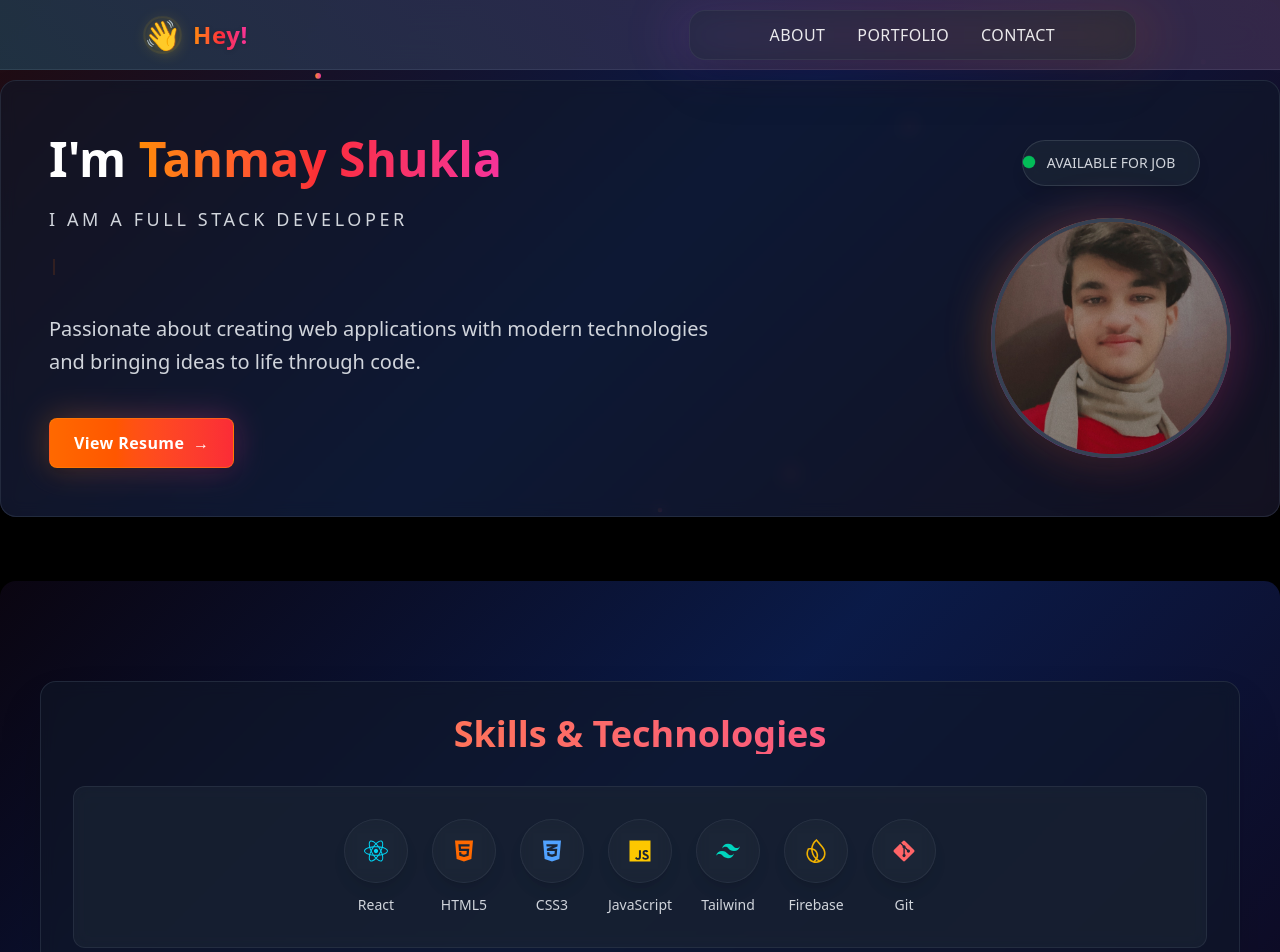
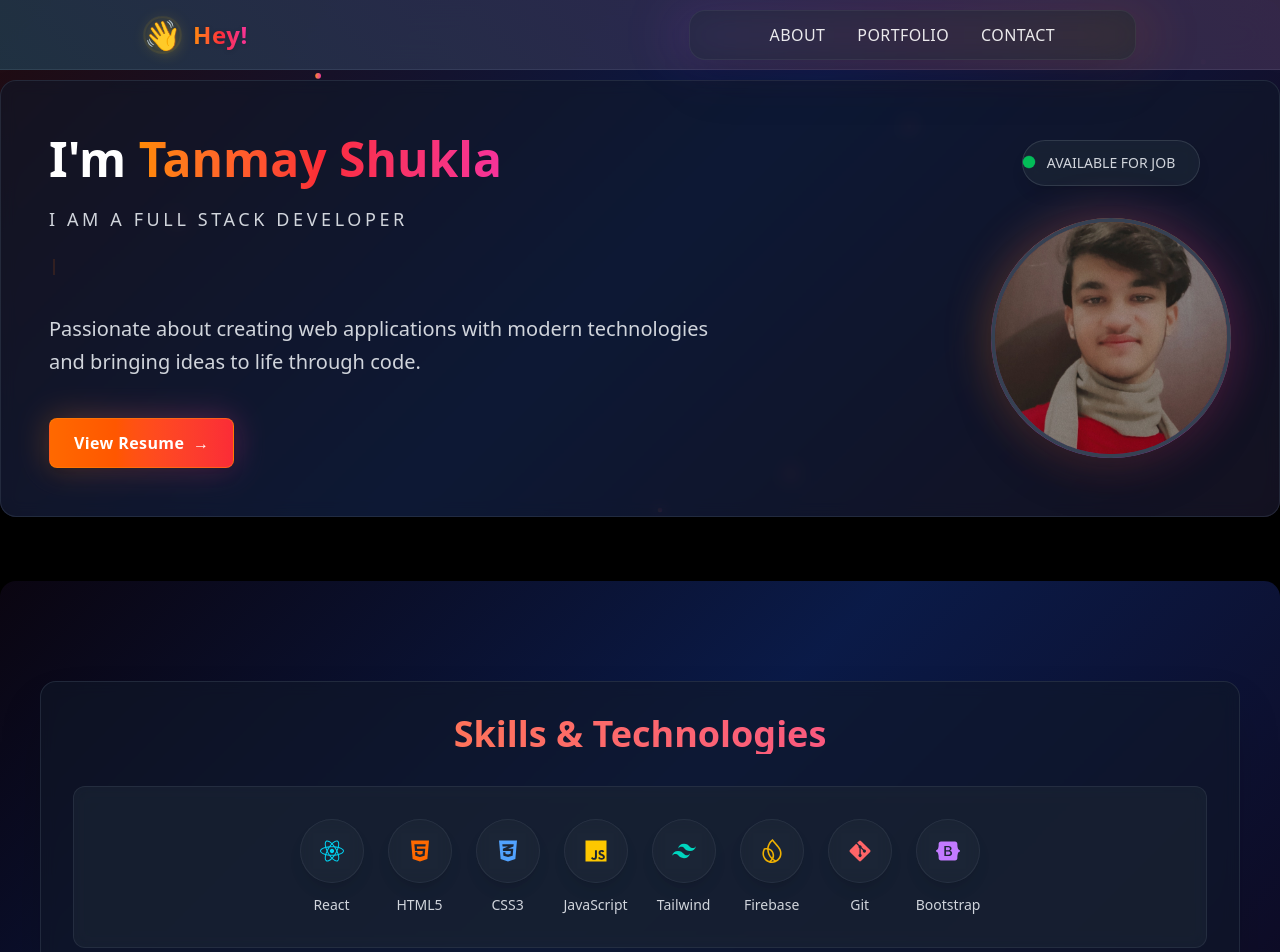
Before and after one commit to Tanmayshukla25/Portfolio, a React (Vite) app: page / in a window 1280 px wide. Shown: the top 952 px of the page. Built offline with nearby package versions, Linux system fonts and the light colour scheme.

Commit message:
ADdSkills

```diff
--- a/src/MainContent.jsx
+++ b/src/MainContent.jsx
@@ -6,6 +6,7 @@ import {
 import {
   SiTailwindcss, SiMongodb, SiFirebase, SiGmail
 } from 'react-icons/si';
+import { SiBootstrap } from "react-icons/si";
 
 
 function MainContent({ activeSection }) {
@@ -53,6 +54,7 @@ function MainContent({ activeSection }) {
             <SkillIcon icon={<SiTailwindcss />} name="Tailwind" color="text-teal-400" />
             <SkillIcon icon={<SiFirebase />} name="Firebase" color="text-yellow-500" />
             <SkillIcon icon={<FaGitAlt />} name="Git" color="text-red-400" />
+            <SkillIcon icon={<SiBootstrap />} name="Bootstrap" color="text-purple-400" />
           </div>
         </div>
       </motion.div>
```
